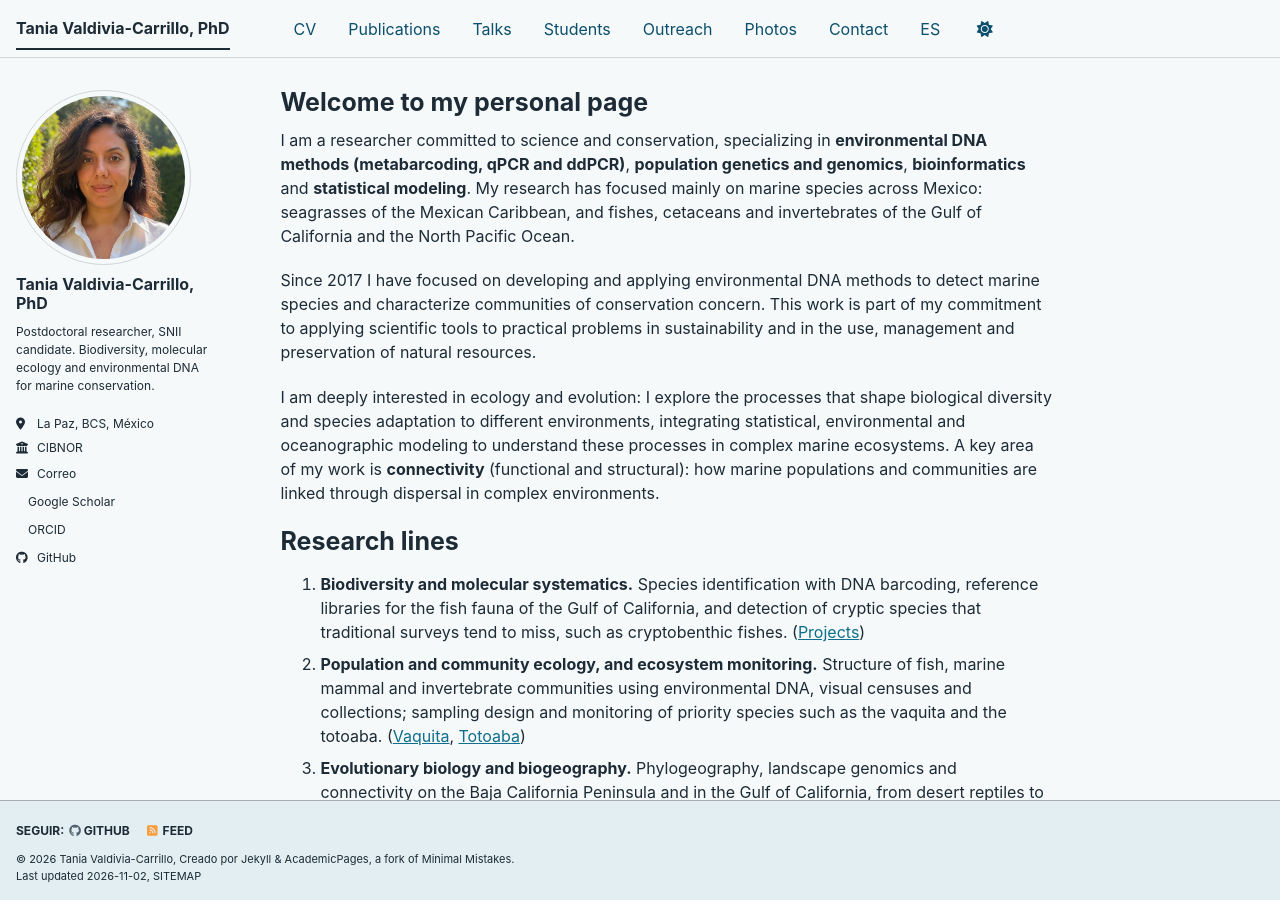
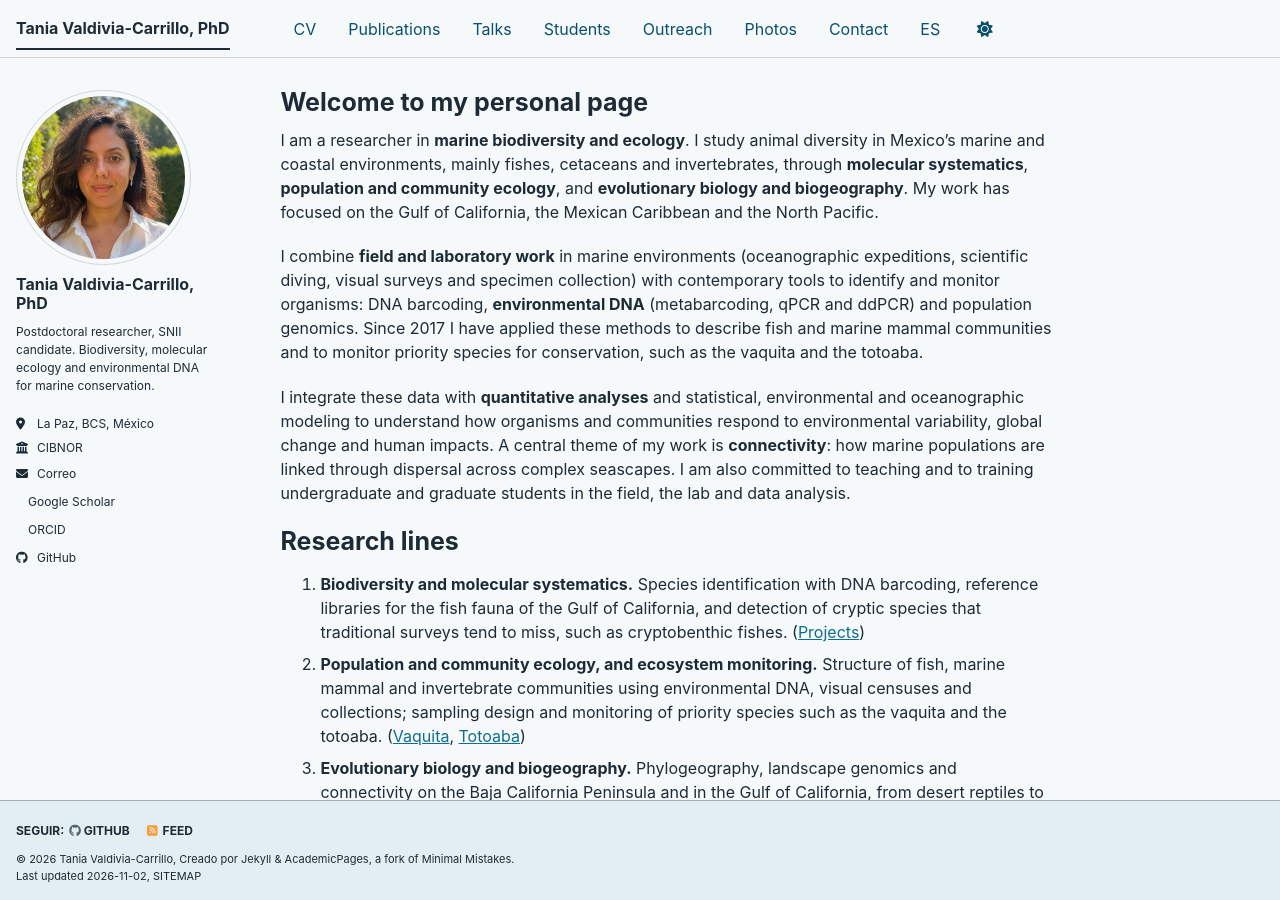
Before and after one commit to taniavaldiviac/taniavaldiviac.github.io, a Jekyll site: the page built from _pages/en/about.md, in a window 1280 px wide and 900 px high. Built offline with Jekyll 4.4.1, drawn with Linux system fonts in a browser that asks for light colours; a style sheet for code colours, icons or effects is not loaded.

```diff
--- a/_pages/en/about.md
+++ b/_pages/en/about.md
@@ -10,11 +10,11 @@ redirect_from:
   - /about.html
 ---
 
-I am a researcher committed to science and conservation, specializing in **environmental DNA methods (metabarcoding, qPCR and ddPCR)**, **population genetics and genomics**, **bioinformatics** and **statistical modeling**. My research has focused mainly on marine species across Mexico: seagrasses of the Mexican Caribbean, and fishes, cetaceans and invertebrates of the Gulf of California and the North Pacific Ocean.
+I am a researcher in **marine biodiversity and ecology**. I study animal diversity in Mexico's marine and coastal environments, mainly fishes, cetaceans and invertebrates, through **molecular systematics**, **population and community ecology**, and **evolutionary biology and biogeography**. My work has focused on the Gulf of California, the Mexican Caribbean and the North Pacific.
 
-Since 2017 I have focused on developing and applying environmental DNA methods to detect marine species and characterize communities of conservation concern. This work is part of my commitment to applying scientific tools to practical problems in sustainability and in the use, management and preservation of natural resources.
+I combine **field and laboratory work** in marine environments (oceanographic expeditions, scientific diving, visual surveys and specimen collection) with contemporary tools to identify and monitor organisms: DNA barcoding, **environmental DNA** (metabarcoding, qPCR and ddPCR) and population genomics. Since 2017 I have applied these methods to describe fish and marine mammal communities and to monitor priority species for conservation, such as the vaquita and the totoaba.
 
-I am deeply interested in ecology and evolution: I explore the processes that shape biological diversity and species adaptation to different environments, integrating statistical, environmental and oceanographic modeling to understand these processes in complex marine ecosystems. A key area of my work is **connectivity** (functional and structural): how marine populations and communities are linked through dispersal in complex environments.
+I integrate these data with **quantitative analyses** and statistical, environmental and oceanographic modeling to understand how organisms and communities respond to environmental variability, global change and human impacts. A central theme of my work is **connectivity**: how marine populations are linked through dispersal across complex seascapes. I am also committed to teaching and to training undergraduate and graduate students in the field, the lab and data analysis.
 
 Research lines
 ======
```
Also changed, not shown: _pages/about.md (+3 -3 lines).
